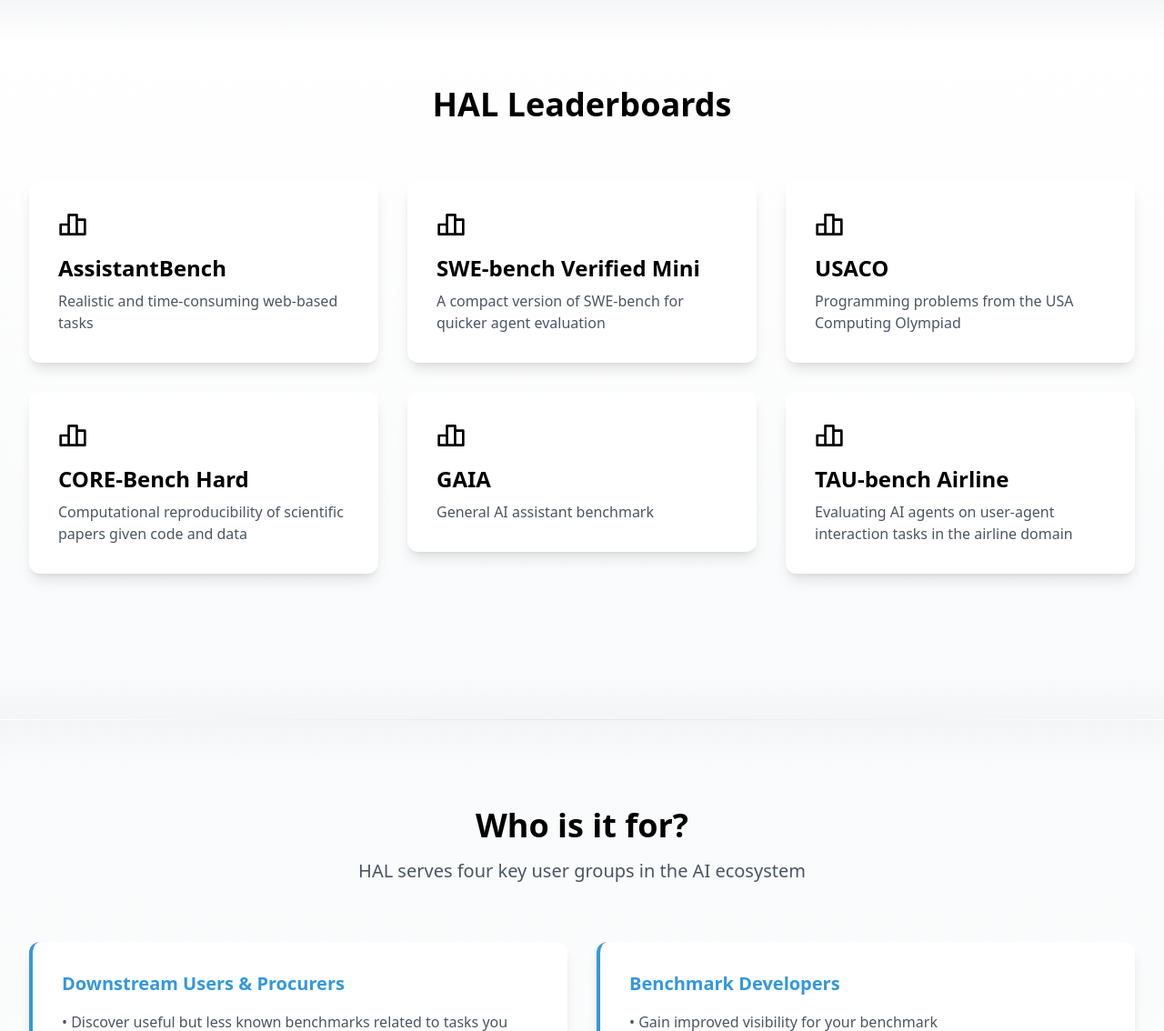
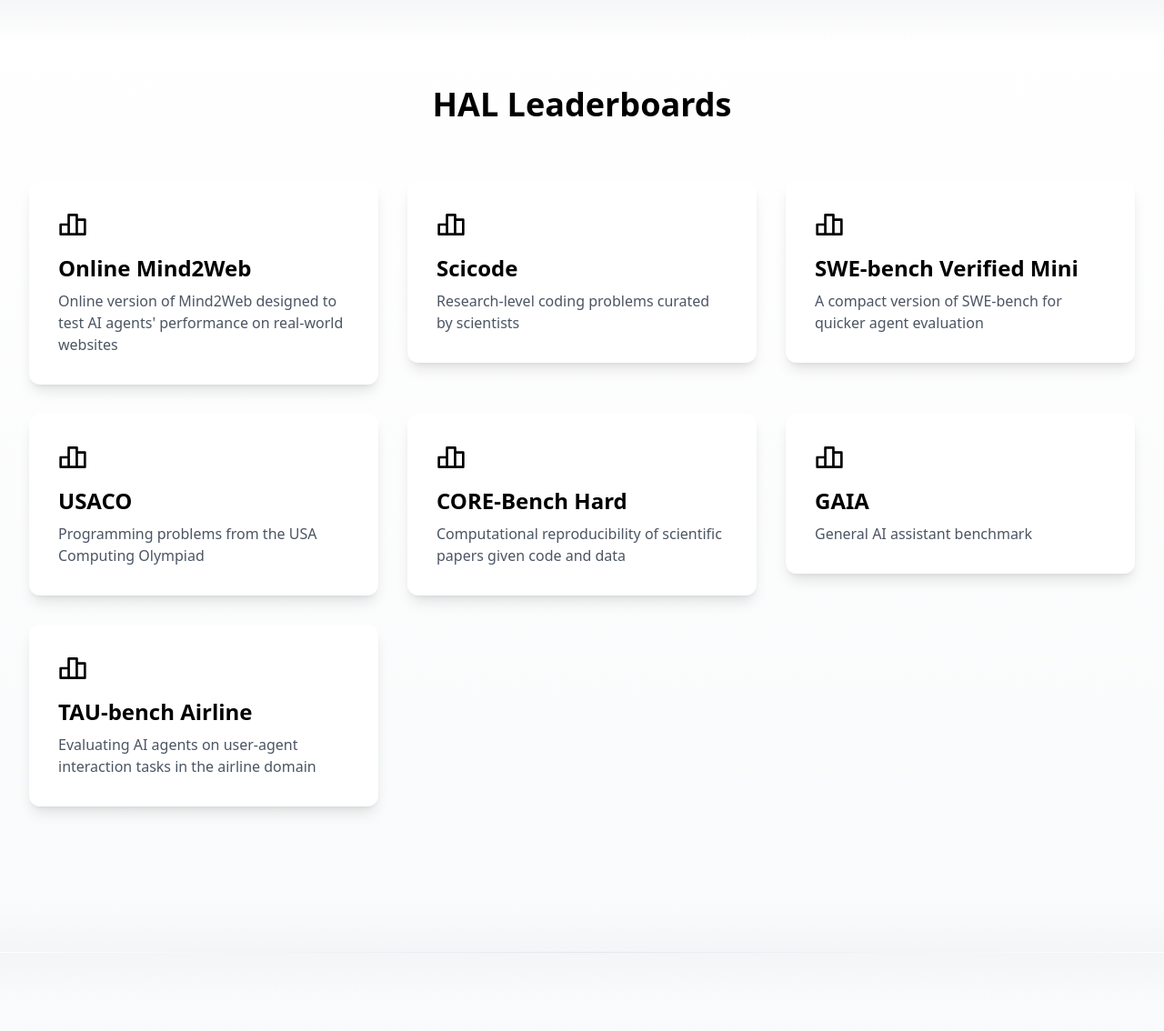
Before and after one commit to fsndzomga/hal-frontend, a Flask app: page / in a window 1280 px wide. Shown: the part 1603-2737 px from the top of the page at 91% size. Run offline with Flask 3, Linux system fonts and the light colour scheme; data comes from the database, SQL or seed files in the repository; some libraries are stand-ins or nearby versions.

Commit message:
add scicode and online mind2web benchmarks

```diff
--- a/app.py
+++ b/app.py
@@ -399,7 +399,7 @@ def create_app():
 
     @app.route('/scicode')
     def scicode():
-        scicode_models = preprocessor.get_models_for_benchmark('online_mind2web')
+        scicode_models = preprocessor.get_models_for_benchmark('scicode')
         pricing = {model: DEFAULT_PRICING[model] for model in scicode_models if model in DEFAULT_PRICING}
 
         results_df = preprocessor.get_parsed_results_with_costs('scicode')
@@ -416,7 +416,7 @@ def create_app():
         scatter_plot_json = json.dumps(scatter_plot, cls=plotly.utils.PlotlyJSONEncoder)
 
         heatmap = create_task_success_heatmap(
-            preprocessor.get_task_success_data('online_mind2web'),
+            preprocessor.get_task_success_data('scicode'),
             'Scicode'
         )
         heatmap_json = json.dumps(heatmap, cls=plotly.utils.PlotlyJSONEncoder)
--- a/templates/base.html
+++ b/templates/base.html
@@ -104,7 +104,8 @@
                             </button>
                             <div data-dropdown-menu class="absolute left-0 mt-2 w-48 rounded-md shadow-lg bg-white ring-1 ring-black ring-opacity-5 hidden">
                                 <div class="py-1">
-                                    <a href="{{ url_for('assistantbench') }}" class="block px-4 py-2 text-sm text-gray-700 hover:bg-gray-100">AssistantBench</a>
+                                    <a href="{{ url_for('online_mind2web') }}" class="block px-4 py-2 text-sm text-gray-700 hover:bg-gray-100">Online Mind2Web</a>
+                                    <a href="{{ url_for('scicode') }}" class="block px-4 py-2 text-sm text-gray-700 hover:bg-gray-100">Scicode</a>
                                     <a href="{{ url_for('swebench_verified_mini') }}" class="block px-4 py-2 text-sm text-gray-700 hover:bg-gray-100">SWE-bench Verified Mini</a>
                                     <a href="{{ url_for('usaco') }}" class="block px-4 py-2 text-sm text-gray-700 hover:bg-gray-100">USACO</a>
                                     <a href="{{ url_for('corebench_hard') }}" class="block px-4 py-2 text-sm text-gray-700 hover:bg-gray-100">CORE-Bench Hard</a>
@@ -146,7 +147,8 @@
                             </svg>
                         </button>
                         <div data-mobile-leaderboards-content class="hidden pl-4 space-y-1 pb-2">
-                            <a href="{{ url_for('assistantbench') }}" class="block py-2 text-gray-700 hover:text-blue-600">AssistantBench</a>
+                            <a href="{{ url_for('online_mind2web') }}" class="block py-2 text-gray-700 hover:text-blue-600">Online Mind2Web</a>
+                            <a href="{{ url_for('scicode') }}" class="block py-2 text-gray-700 hover:text-blue-600">Scicode</a>
                             <a href="{{ url_for('swebench_verified_mini') }}" class="block py-2 text-gray-700 hover:text-blue-600">SWE-bench Verified Mini</a>
                             <a href="{{ url_for('usaco') }}" class="block py-2 text-gray-700 hover:text-blue-600">USACO</a>
                             <a href="{{ url_for('corebench_hard') }}" class="block py-2 text-gray-700 hover:text-blue-600">CORE-Bench Hard</a>
--- a/templates/index.html
+++ b/templates/index.html
@@ -136,16 +136,30 @@
     <div class="container mx-auto max-w-[1500]px px-8 pb-16">
         <h2 class="text-4xl font-bold mb-16 text-center">HAL Leaderboards</h2>
         <div class="grid grid-cols-1 md:grid-cols-2 lg:grid-cols-3 gap-8">
-            <a href="{{ url_for('assistantbench') }}" class="block">
+            <a href="{{ url_for('online_mind2web') }}" class="block">
                 <div class="bg-white p-8 rounded-xl shadow-lg hover:shadow-xl transition-shadow duration-300">
                     <div class="mb-4">
                         <svg fill="#000000" width="32px" height="32px" viewBox="0 0 24 24" xmlns="http://www.w3.org/2000/svg">
                             <path d="M22,7H16.333V4a1,1,0,0,0-1-1H8.667a1,1,0,0,0-1,1v7H2a1,1,0,0,0-1,1v8a1,1,0,0,0,1,1H22a1,1,0,0,0,1-1V8A1,1,0,0,0,22,7ZM7.667,19H3V13H7.667Zm6.666,0H9.667V5h4.666ZM21,19H16.333V9H21Z"/>
                         </svg>
                     </div>
-                    <h3 class="text-2xl font-bold mb-2">AssistantBench</h3>
+                    <h3 class="text-2xl font-bold mb-2">Online Mind2Web</h3>
                     <p class="text-gray-600">
-                        Realistic and time-consuming web-based tasks
+                        Online version of Mind2Web designed to test AI agents' performance on real-world websites
+                    </p>
+                </div>
+            </a>
+
+            <a href="{{ url_for('scicode') }}" class="block">
+                <div class="bg-white p-8 rounded-xl shadow-lg hover:shadow-xl transition-shadow duration-300">
+                    <div class="mb-4">
+                        <svg fill="#000000" width="32px" height="32px" viewBox="0 0 24 24" xmlns="http://www.w3.org/2000/svg">
+                            <path d="M22,7H16.333V4a1,1,0,0,0-1-1H8.667a1,1,0,0,0-1,1v7H2a1,1,0,0,0-1,1v8a1,1,0,0,0,1,1H22a1,1,0,0,0,1-1V8A1,1,0,0,0,22,7ZM7.667,19H3V13H7.667Zm6.666,0H9.667V5h4.666ZM21,19H16.333V9H21Z"/>
+                        </svg>
+                    </div>
+                    <h3 class="text-2xl font-bold mb-2">Scicode</h3>
+                    <p class="text-gray-600">
+                        Research-level coding problems curated by scientists
                     </p>
                 </div>
             </a>
```
